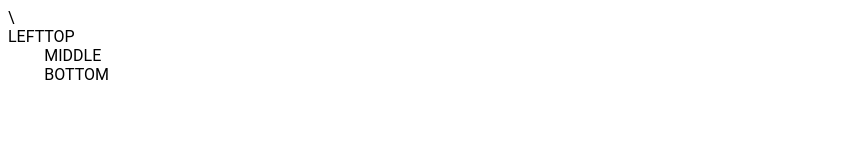
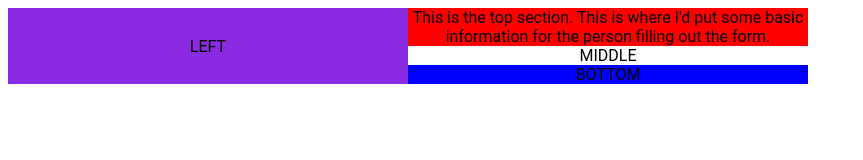
Before and after one commit to ikari4/signup, a plain HTML site: page index.html in a window 1280 px wide. Shown: the whole page, without its empty margins (0-863 px from the left). Drawn offline with Linux system fonts and the light colour scheme.

Commit message:
Left Right Styles

```diff
--- a/index.html
+++ b/index.html
@@ -2,7 +2,7 @@
 <html lang="en">
 <head>
     <meta charset="UTF-8">
-    <meta name="viewport" content="width=device-width, initial-scale=1.0">\
+    <meta name="viewport" content="width=device-width, initial-scale=1.0">
     <link rel="stylesheet" href="styles.css">
     <title>Sign Up Form</title>
 </head>
@@ -10,7 +10,10 @@
     <div class="page">
         <div class="left">LEFT</div>
         <div class="right">
-            <div class="top">TOP</div>
+            <div class="top">
+                This is the top section. This is where I'd put some basic
+                information for the person filling out the form.
+            </div>
             <div class="middle">MIDDLE</div>
             <div class="bottom">BOTTOM</div>
         </div>
--- a/styles.css
+++ b/styles.css
@@ -5,9 +5,36 @@
 .page {
     display: flex;
     flex-direction: row;
+    justify-content: flex-start;
+    align-items: stretch;
+}
+
+.left {
+    display: flex;
+    flex-direction: column;
+    background-color: blueviolet;
+    justify-content: center;
+    align-items: center;
+    width: 400px;
+
 }
 
 .right {
     display: flex;
     flex-direction: column;
+    text-align: center;
+    align-items: stretch;
+    width: 400px;
 }
+
+.top {
+    background-color: red;
+}
+
+.middle {
+    background-color: white;
+}
+
+.bottom {
+    background-color: blue;
+}
```
